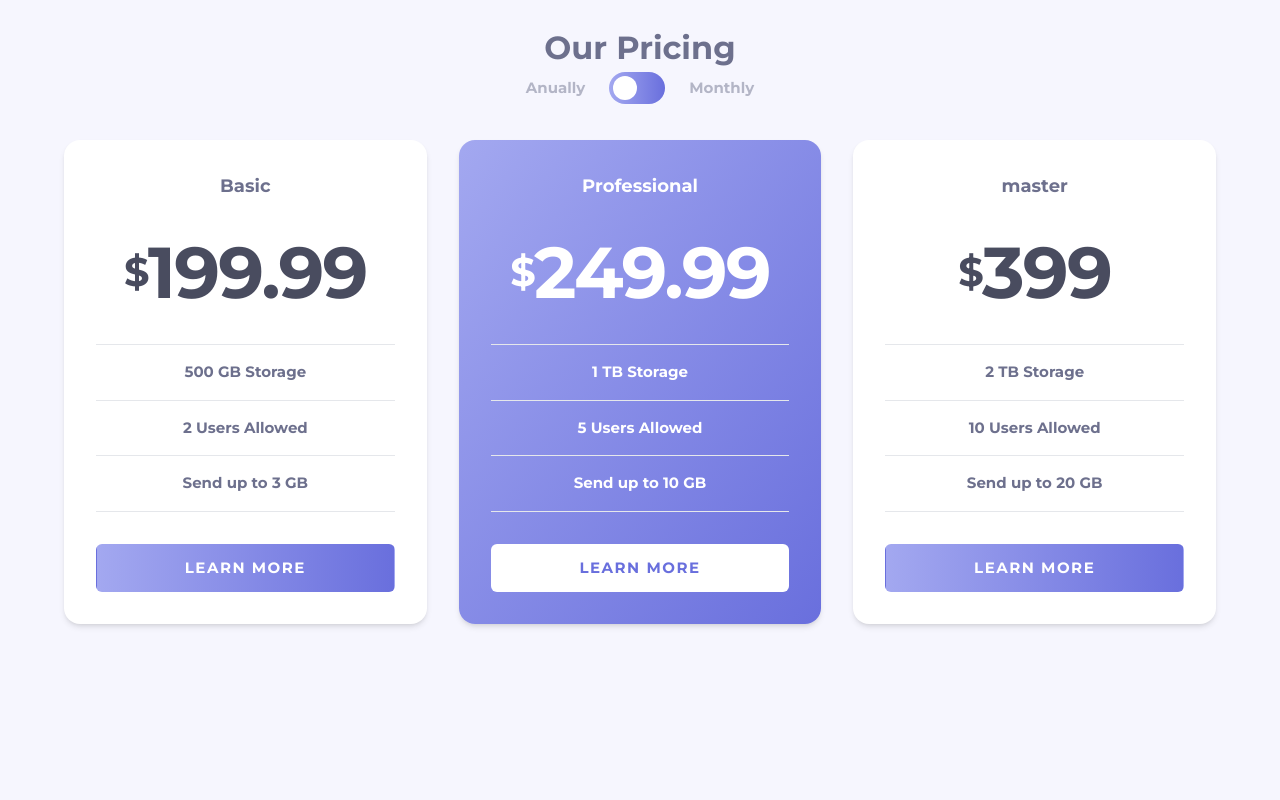
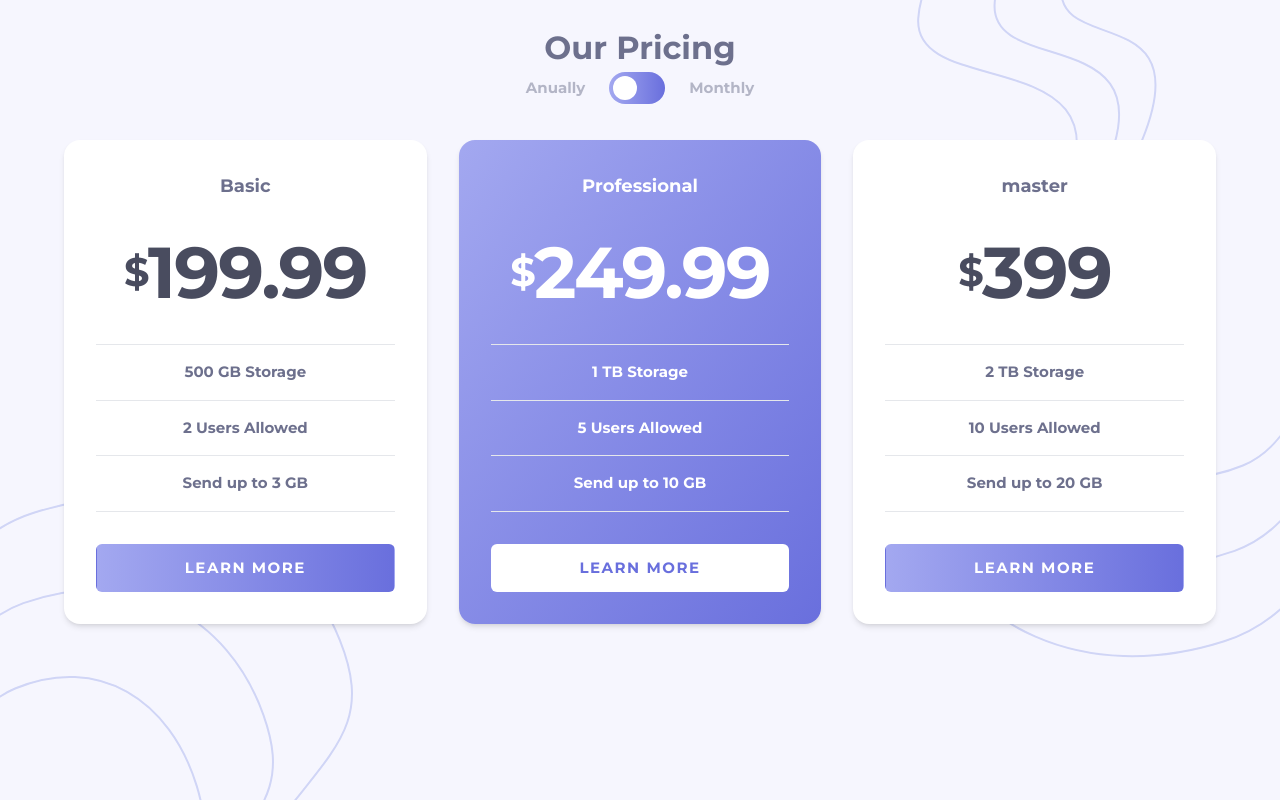
Before and after one commit to FelipeFama/pricing-component-with-toggle, a React (Vite) app: page / in a window 1280 px wide. Built offline with nearby package versions, Linux system fonts and the light colour scheme.

Commit message:
Update background component

```diff
--- a/src/components/Background.tsx
+++ b/src/components/Background.tsx
@@ -1,12 +1,18 @@
-import React from "react";
-import bgTop from "../images/bg-top.svg";
-import bgBottom from "../images/bg-bottom.svg";
+import { backgroundImages } from "../data";
 
 export function Background() {
   return (
     <>
-      <img className="absolute -z-50 -top-8 -right-2/4" src={bgTop} alt="" />
-      <img className="absolute -z-50 hidden" src={bgBottom} alt="" />
+      <img
+        className="absolute -z-50 -top-8 -right-2/4 lg:top-0 lg:right-0"
+        src={backgroundImages.backgroundTop.image}
+        alt={backgroundImages.backgroundTop.alt}
+      />
+      <img
+        className="absolute -z-50 hidden lg:block lg:bottom-0 lg:left-0"
+        src={backgroundImages.backgroundBottom.image}
+        alt={backgroundImages.backgroundBottom.alt}
+      />
     </>
   );
 }
--- /dev/null
+++ b/src/data/index.ts
@@ -0,0 +1,13 @@
+import bgTop from "../images/bg-top.svg";
+import bgBottom from "../images/bg-bottom.svg";
+
+export const backgroundImages = {
+  backgroundTop: {
+    image: bgTop,
+    alt: "background top",
+  },
+  backgroundBottom: {
+    image: bgBottom,
+    alt: "background bottom",
+  },
+};
```
